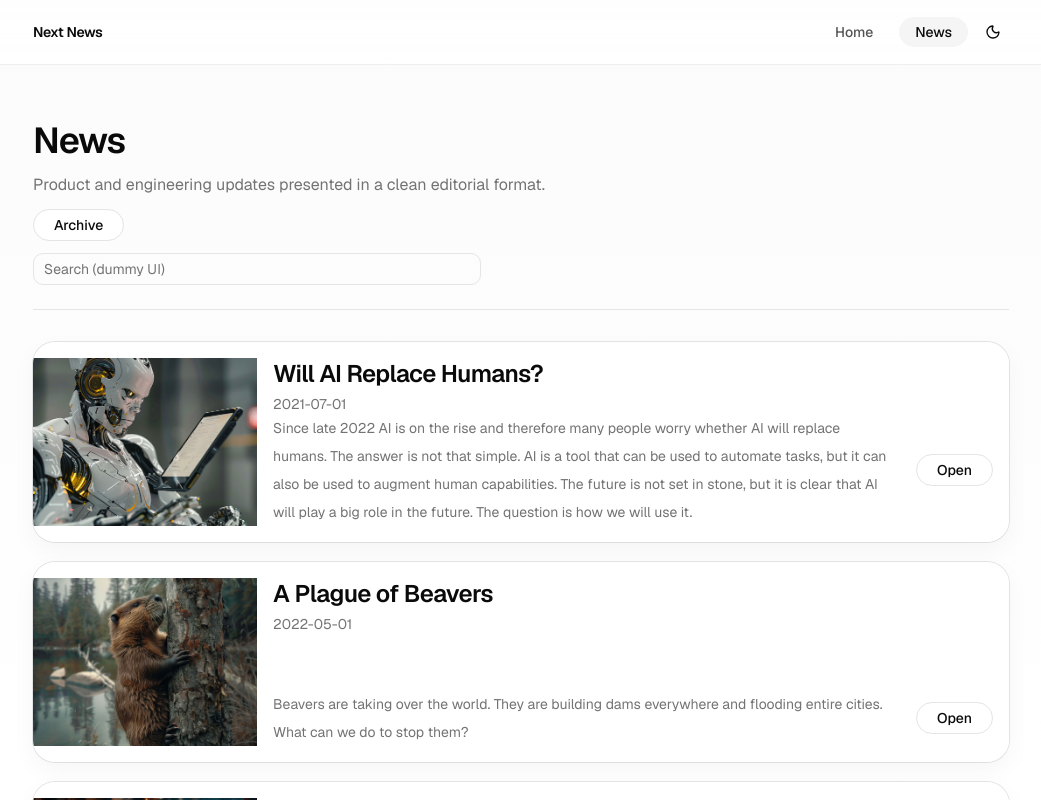
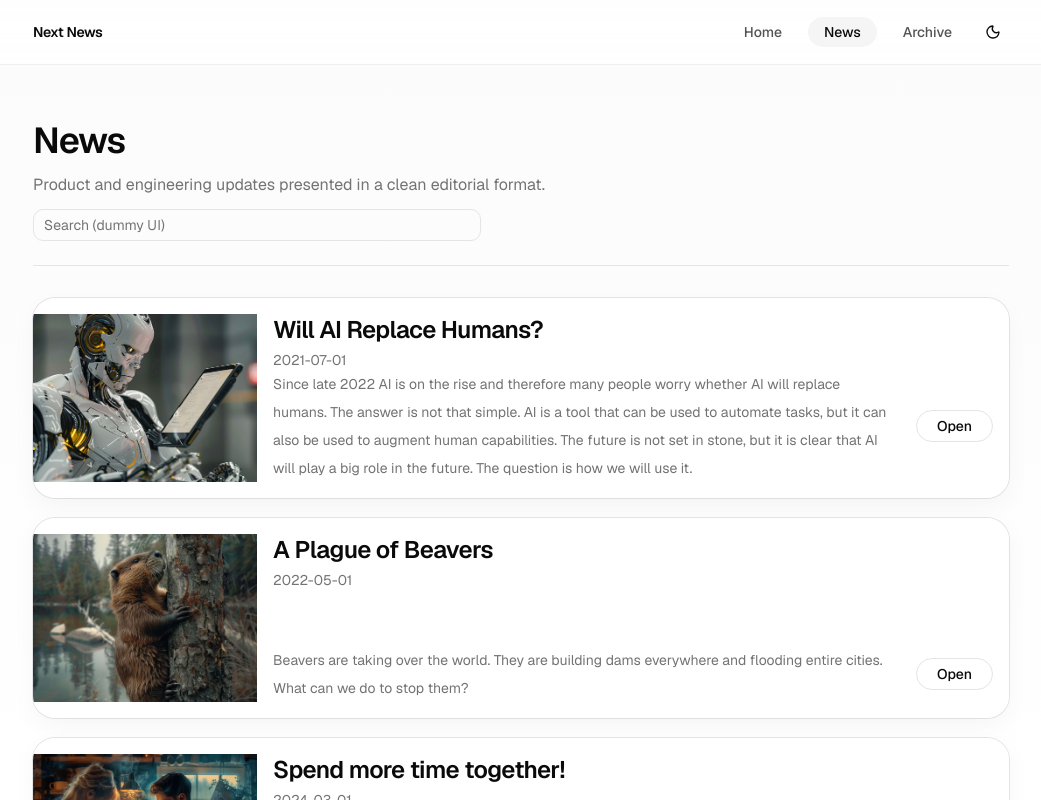
Before and after one commit to vadim-kirpun/next-news, a Next.js app: page /news in a window 1280 px wide. Shown: the top 800 px of the page, without its empty margins (119-1160 px from the left). Built offline with nearby package versions, Linux system fonts and the light colour scheme.

Commit message:
Remove Archive button from NewsPage and add Archive link to MainHeader navigation

```diff
--- a/src/app/news/page.tsx
+++ b/src/app/news/page.tsx
@@ -1,8 +1,5 @@
-import Link from "next/link";
-
 import { MainHeader } from "@/components/main-header";
 import { NewsCard } from "@/components/news-card";
-import { Button } from "@/components/ui/button";
 import { Card, CardContent, CardHeader } from "@/components/ui/card";
 import { Input } from "@/components/ui/input";
 import { Separator } from "@/components/ui/separator";
@@ -23,13 +20,6 @@ export default function NewsPage() {
             Product and engineering updates presented in a clean editorial
             format.
           </Lead>
-          <Button
-            render={<Link href="/archive" />}
-            variant="outline"
-            className="rounded-full px-5"
-          >
-            Archive
-          </Button>
           <div className="max-w-md">
             <Input placeholder="Search (dummy UI)" aria-label="Search news" />
           </div>
--- a/src/components/main-header.tsx
+++ b/src/components/main-header.tsx
@@ -8,6 +8,7 @@ import { cn } from "@/lib/utils";
 const navItems = [
   { href: "/", label: "Home" },
   { href: "/news", label: "News" },
+  { href: "/archive", label: "Archive" },
 ] as const;
 
 type MainHeaderProps = {
```
